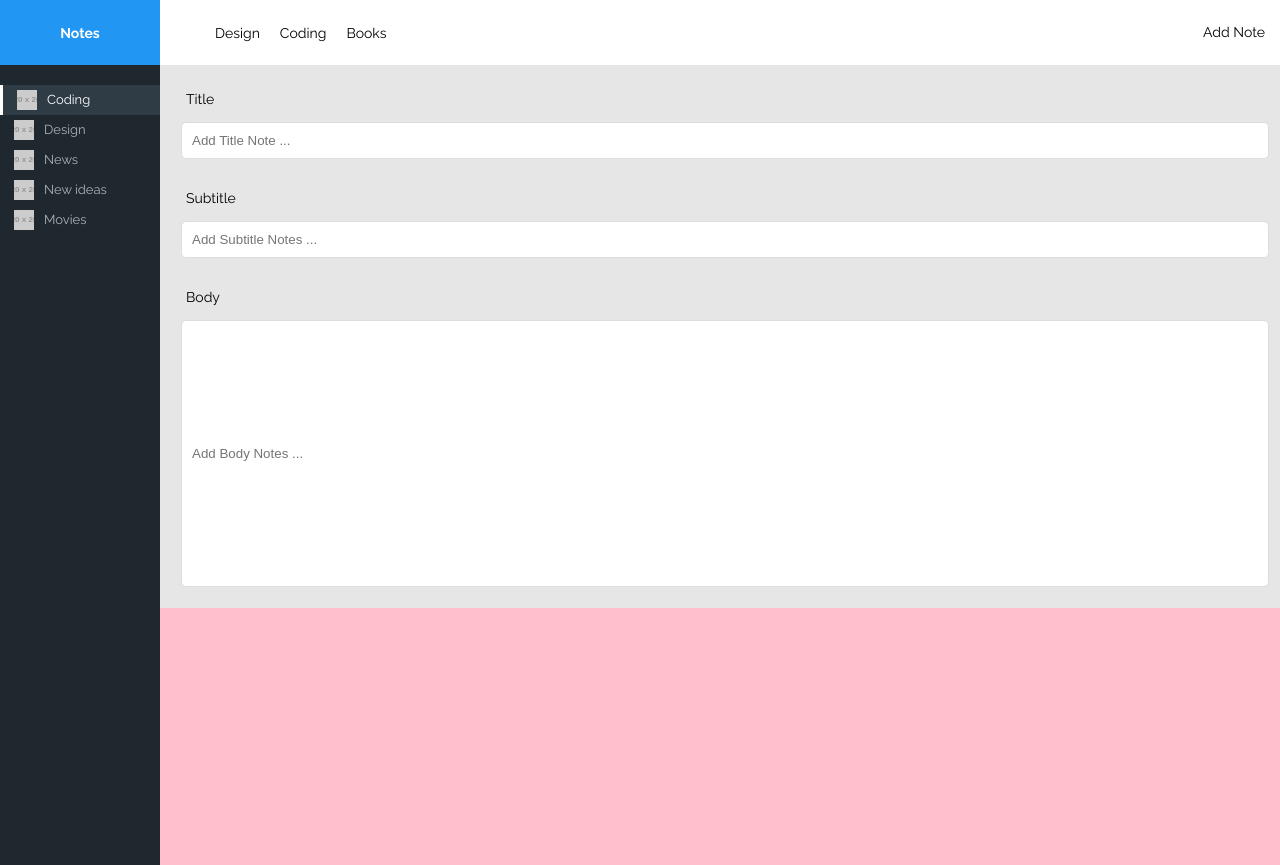
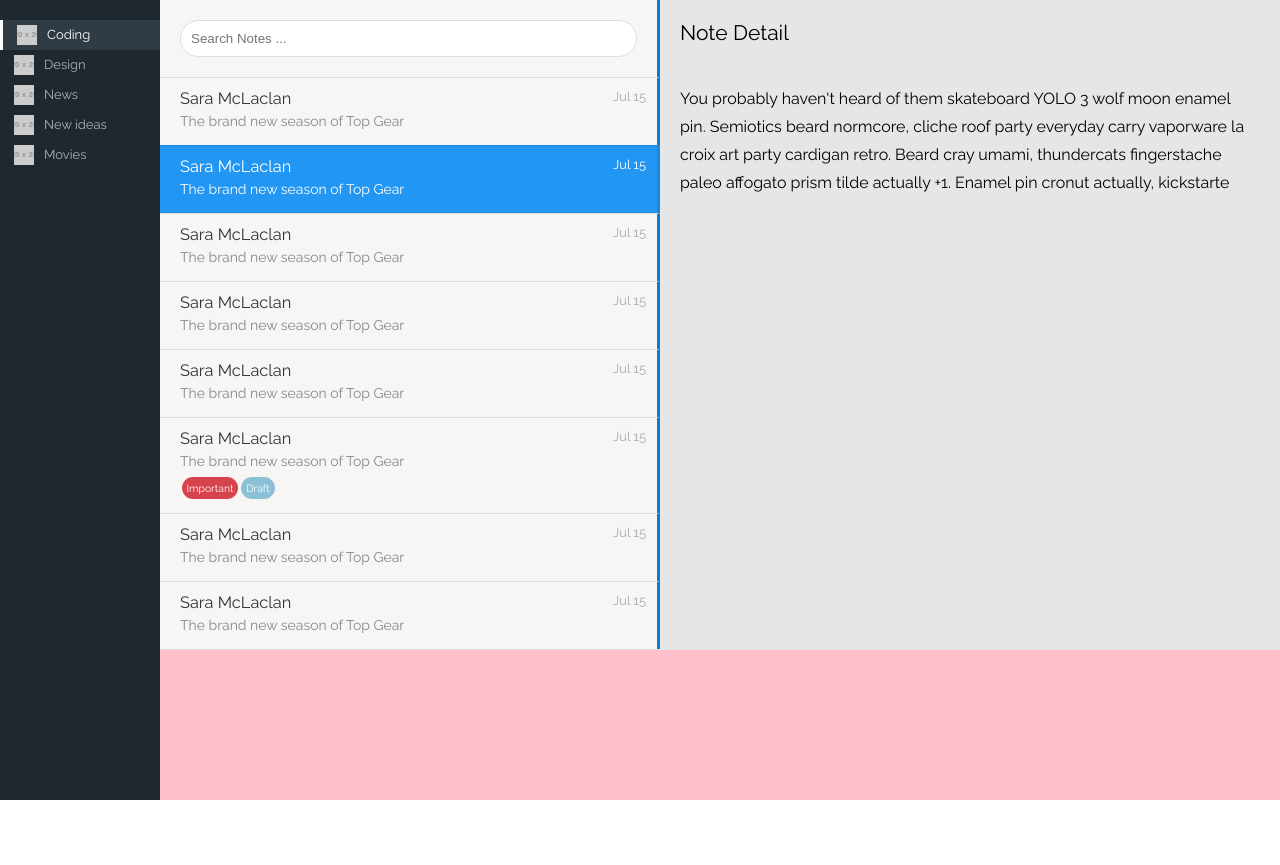
Before and after one commit to Zeeyed/notes, an Angular app: page / in a window 1280 px wide. After the commit the page ends 800 px from the top, so only its background shows below. Built offline with nearby package versions, Linux system fonts and the light colour scheme.

Commit message:
Add header component -Incomplete

```diff
--- a/src/app/app.component.html
+++ b/src/app/app.component.html
@@ -1,19 +1,3 @@
-<header>
-  <nav class="navigation">
-    <div class="logotype">Notes</div>
-    <ul class="categories">
-      <li class="category-item"><a href="">Design</a></li>
-      <li class="category-item"><a href="">Coding</a></li>
-      <li class="category-item"><a href="">Books</a></li>
-    </ul>
-  </nav>
-  <div class="nav-settings">
-      <ul class="nav-settings-elements">
-        <li class="nav-settings-elem"><a href="#">Add Note</a></li>
-      </ul>
-    </div>
-</header>
-
 <div class="wrapper">
   <aside class="sidebar">
     <ul class="sidebar-list">
--- a/src/app/app.component.scss
+++ b/src/app/app.component.scss
@@ -1,7 +1,6 @@
 $grey      : #e6e6e6;
 $midnight  : #1f282f;
 $white     : #ffffff;
-$nav-color : $white;
 $blue      : #2196f3;
 $red       : #df2324;
 $yellow    : #fdd701;
@@ -29,49 +28,7 @@
   flex-grow: 1;
 }
 
-header{
-  display: flex;
-  height: 65px;
-  background-color: $nav-color;
-  align-items: center;
-  justify-content: space-between;
-}
-.navigation {
-  display: flex;
-  align-items: center;
-}
 
-.nav-settings{
-    float: right;
-    line-height: 65px;
-    .nav-settings-elements{
-      display: flex;
-      .nav-settings-elem{
-        margin-right: 15px;
-      }
-    }
-  }
-
-.logotype{
-  display: flex;
-  width: 160px;
-  min-width: 120px;
-  height: 65px;
-  color: white;
-  background-color: $blue;
-  font-weight: bold;
-  align-items: center;
-  justify-content: center;
-}
-
-.categories{
-  display: flex;
-  margin-left: 45px;
-}
-
-.category-item{
-  margin: 0 10px;
-}
 
 .sidebar{
   min-width: 160px;
--- a/src/app/app.component.ts
+++ b/src/app/app.component.ts
@@ -2,8 +2,8 @@
 
 @Component({
   selector: 'app-root',
-  //templateUrl: './app.component.html',
-  templateUrl: './newnote.component.html',
+  templateUrl: './app.component.html',
+ // templateUrl: './newnote.component.html',
   styleUrls: ['./app.component.scss']
 })
 export class AppComponent {
--- a/src/app/app.module.ts
+++ b/src/app/app.module.ts
@@ -4,10 +4,12 @@
 import { HttpModule } from '@angular/http';
 
 import { AppComponent } from './app.component';
+import { HeaderComponent } from './header/header.component';
 
 @NgModule({
   declarations: [
-    AppComponent
+    AppComponent,
+    HeaderComponent
   ],
   imports: [
     BrowserModule,
--- /dev/null
+++ b/src/app/header/header.component.html
@@ -0,0 +1,15 @@
+<header>
+  <nav class="navigation">
+    <div class="logotype">Notes</div>
+    <ul class="categories">
+      <li class="category-item"><a href="">Design</a></li>
+      <li class="category-item"><a href="">Coding</a></li>
+      <li class="category-item"><a href="">Books</a></li>
+    </ul>
+  </nav>
+  <div class="nav-settings">
+      <ul class="nav-settings-elements">
+        <li class="nav-settings-elem"><a href="#">Add Note</a></li>
+      </ul>
+    </div>
+</header>
--- /dev/null
+++ b/src/app/header/header.component.scss
@@ -0,0 +1,46 @@
+$nav-color : #ffffff;
+$blue      : #2196f3;
+
+header{
+  display: flex;
+  height: 65px;
+  background-color: $nav-color;
+  align-items: center;
+  justify-content: space-between;
+}
+.navigation {
+  display: flex;
+  align-items: center;
+}
+
+.nav-settings{
+    float: right;
+    line-height: 65px;
+    .nav-settings-elements{
+      display: flex;
+      .nav-settings-elem{
+        margin-right: 15px;
+      }
+    }
+  }
+
+.logotype{
+  display: flex;
+  width: 160px;
+  min-width: 120px;
+  height: 65px;
+  color: white;
+  background-color: $blue;
+  font-weight: bold;
+  align-items: center;
+  justify-content: center;
+}
+
+.categories{
+  display: flex;
+  margin-left: 45px;
+}
+
+.category-item{
+  margin: 0 10px;
+}
--- /dev/null
+++ b/src/app/header/header.component.ts
@@ -0,0 +1,15 @@
+import { Component, OnInit } from '@angular/core';
+
+@Component({
+  selector: 'app-header',
+  templateUrl: './header.component.html',
+  styleUrls: ['./header.component.scss']
+})
+export class HeaderComponent implements OnInit {
+
+  constructor() { }
+
+  ngOnInit() {
+  }
+
+}
```
Also changed, not shown: 1 other file (tests, documents, lock files or other folders).
